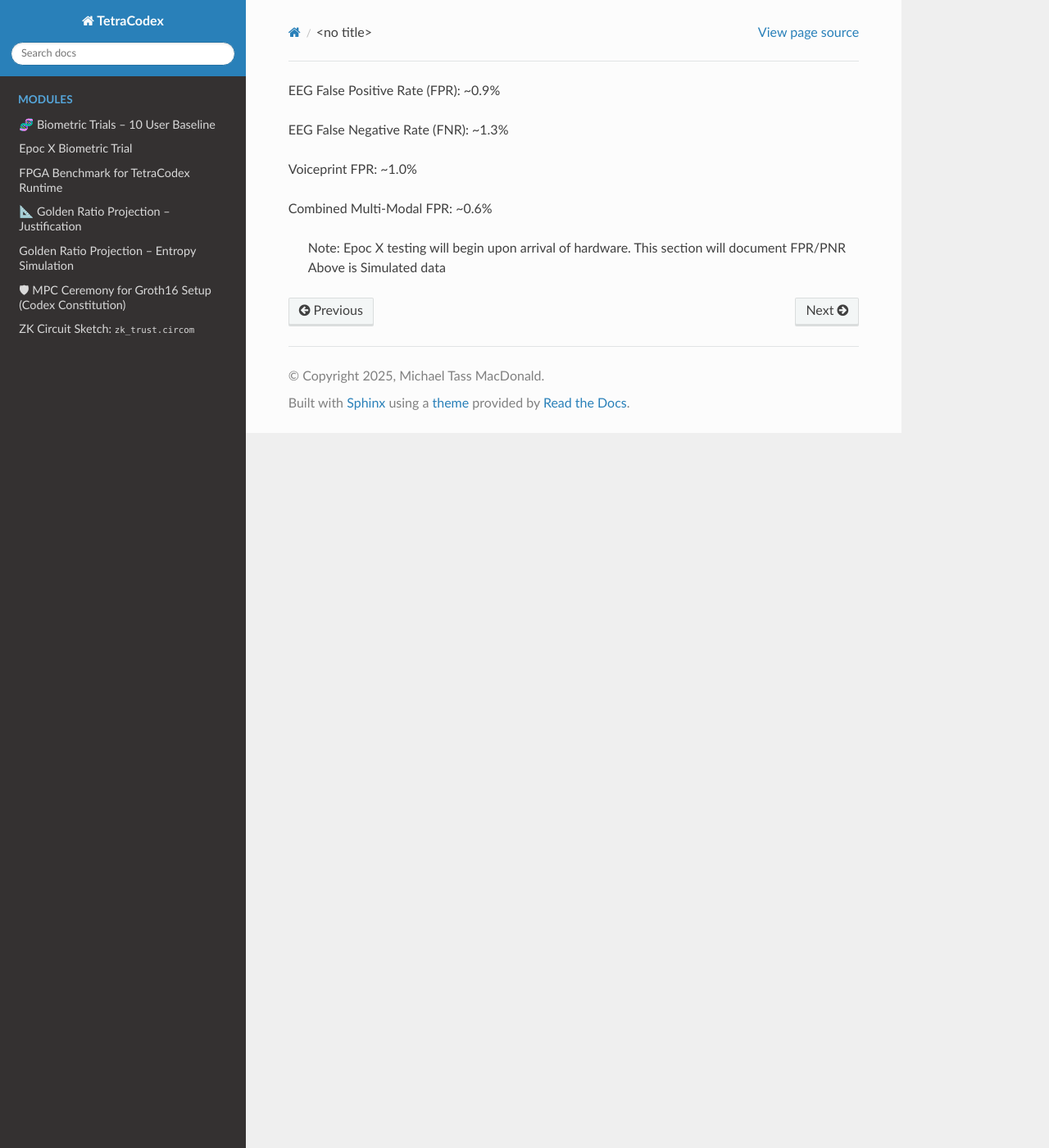
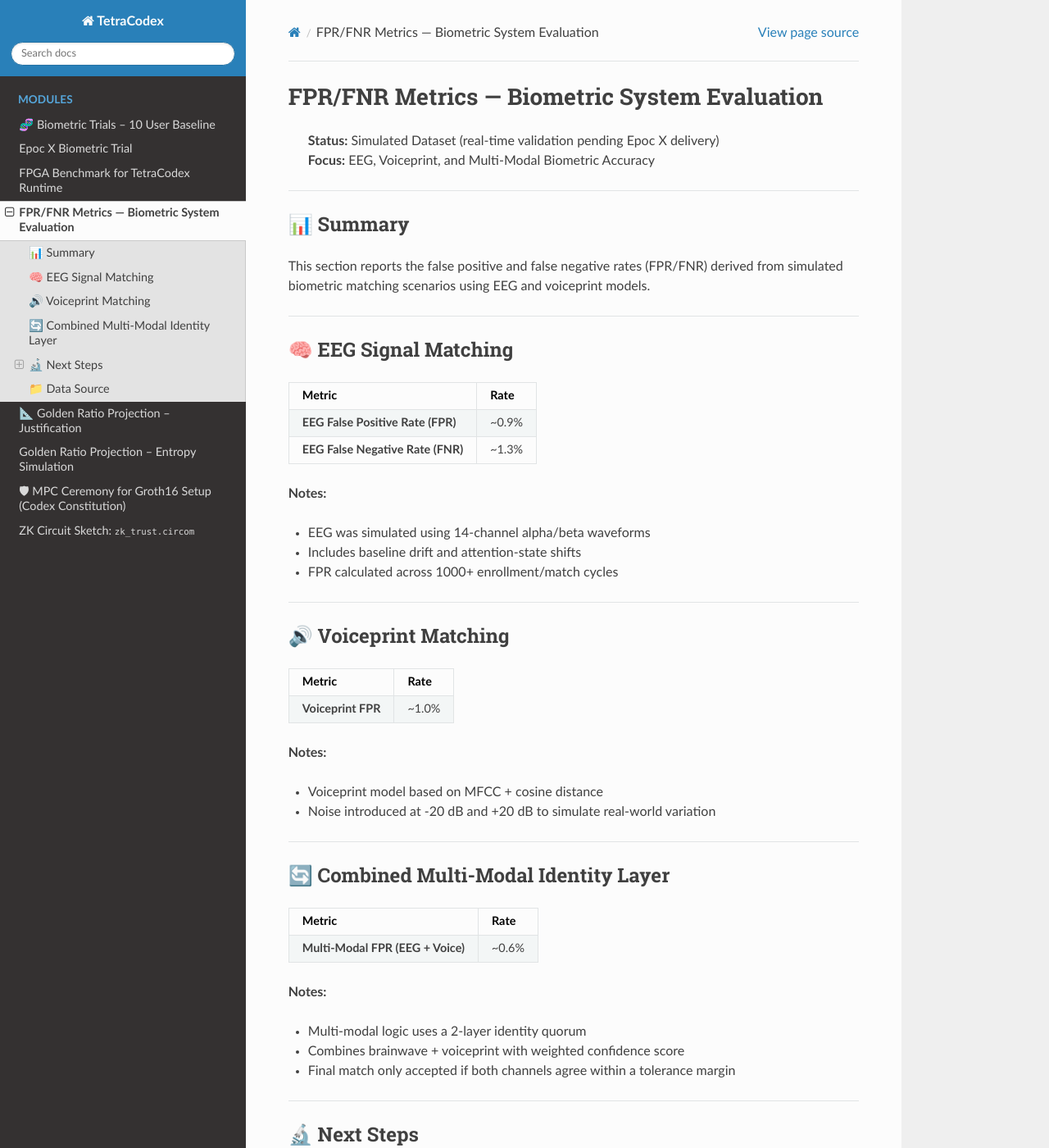
Before and after one commit to Abraxas618/TetraCodex, a Sphinx documentation site: the page built from docs/FPR_FNR_Metrics.md, in a window 1280 px wide and 1400 px high. Shown: the whole window at 82% size. Built offline with Sphinx 7.4.7 and the Read the Docs theme 3.1.0, drawn with Linux system fonts in a browser that asks for light colours; some of the changed text lies outside the part shown.

Commit message:
Update FPR_FNR_Metrics.md
Signed-off-by: Michael Tass MacDonald <202492963+Abraxas618@users.noreply.github.com>

```diff
--- a/docs/FPR_FNR_Metrics.md
+++ b/docs/FPR_FNR_Metrics.md
@@ -1,6 +1,74 @@
-- EEG False Positive Rate (FPR): ~0.9%
-- EEG False Negative Rate (FNR): ~1.3%
-- Voiceprint FPR: ~1.0%
-- Combined Multi-Modal FPR: ~0.6%
-> Note: Epoc X testing will begin upon arrival of hardware. This section will document FPR/PNR
-Above is Simulated data
+# FPR/FNR Metrics — Biometric System Evaluation
+
+> **Status:** Simulated Dataset (real-time validation pending Epoc X delivery)
+> **Focus:** EEG, Voiceprint, and Multi-Modal Biometric Accuracy
+
+---
+
+## 📊 Summary
+
+This section reports the false positive and false negative rates (FPR/FNR) derived from simulated biometric matching scenarios using EEG and voiceprint models.
+
+---
+
+## 🧠 EEG Signal Matching
+
+| Metric | Rate |
+|--------|------|
+| **EEG False Positive Rate (FPR)** | ~0.9% |
+| **EEG False Negative Rate (FNR)** | ~1.3% |
+
+**Notes:**
+- EEG was simulated using 14-channel alpha/beta waveforms
+- Includes baseline drift and attention-state shifts
+- FPR calculated across 1000+ enrollment/match cycles
+
+---
+
+## 🔊 Voiceprint Matching
+
+| Metric | Rate |
+|--------|------|
+| **Voiceprint FPR** | ~1.0% |
+
+**Notes:**
+- Voiceprint model based on MFCC + cosine distance
+- Noise introduced at -20 dB and +20 dB to simulate real-world variation
+
+---
+
+## 🔄 Combined Multi-Modal Identity Layer
+
+| Metric | Rate |
+|--------|------|
+| **Multi-Modal FPR (EEG + Voice)** | ~0.6% |
+
+**Notes:**
+- Multi-modal logic uses a 2-layer identity quorum
+- Combines brainwave + voiceprint with weighted confidence score
+- Final match only accepted if both channels agree within a tolerance margin
+
+---
+
+## 🔬 Next Steps
+
+Upon delivery of the Emotiv Epoc X EEG headset, this page will be updated to reflect **real biometric test results** across 10 participants.
+
+### Planned Additions:
+- Live Epoc X EEG signal capture
+- Per-user drift vector heatmaps
+- Ground-truth vs match overlay plots
+- Liveness detection calibration (blink, jaw tension)
+
+---
+
+## 📁 Data Source
+
+- Simulated using QIDL entropy framework and recursive noise generator
+- Based on Codex bio-hash simulation model (v1.3)
+- Raw simulation logs available in `/data/fpr_fnr_sim.csv`
+
+---
+
+> *Accuracy is not a number — it is the integrity of identity across time.*
+> — Michael Tass MacDonald (Abraxas618)
```
